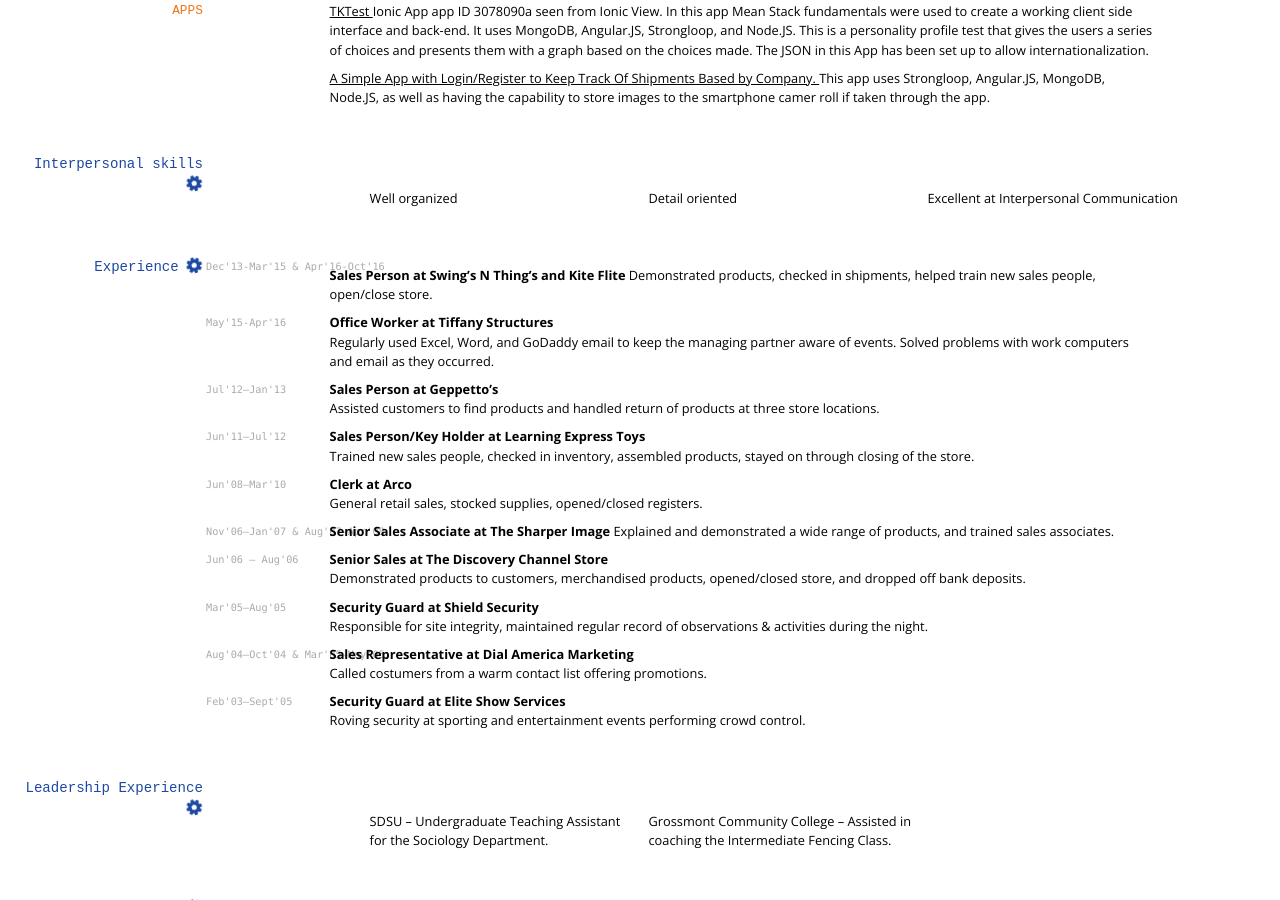
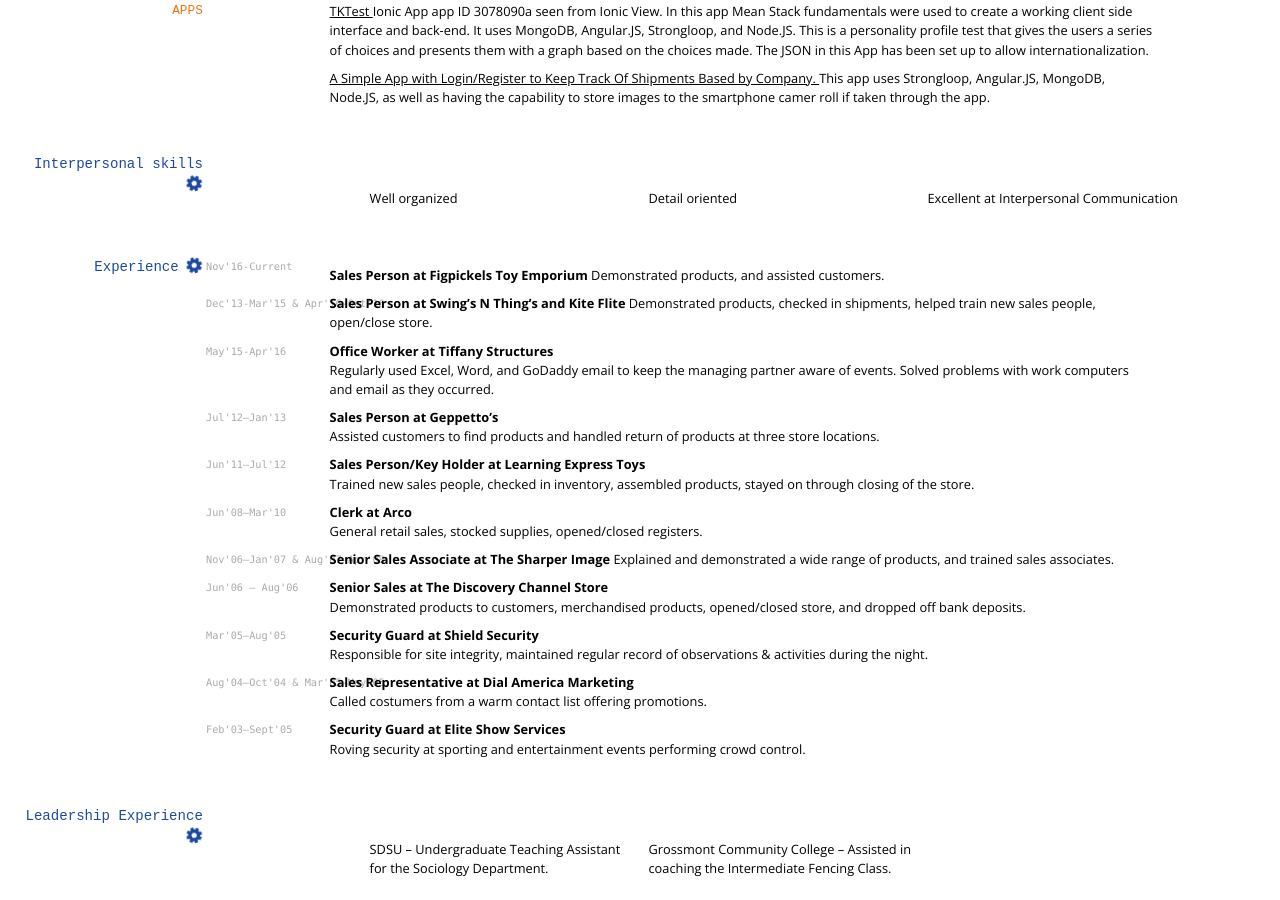
Before and after one commit to bdowlatshahiessf/bdowlatshahiessf.github.io, a Jekyll site: the page built from index.md, in a window 1280 px wide and 900 px high, scrolled down 862 px. Built offline with Jekyll 4.4.1, drawn with Linux system fonts in a browser that asks for light colours; nearby versions of some CDN libraries.

Commit message:
Update index.md

```diff
--- a/index.md
+++ b/index.md
@@ -92,6 +92,11 @@ A.A. University Transfer Studies
 ## Experience <i class="fa fa-cog fa-spin" style="font-size:1.3em"> </i>
 
 
+`Nov'16-Current`
+
+__Sales Person at Figpickels Toy Emporium__
+Demonstrated products, and assisted customers.
+
 `Dec'13-Mar'15 &  Apr'16-Oct'16`
 
 __Sales Person at Swing's N Thing's  and Kite Flite__
```
